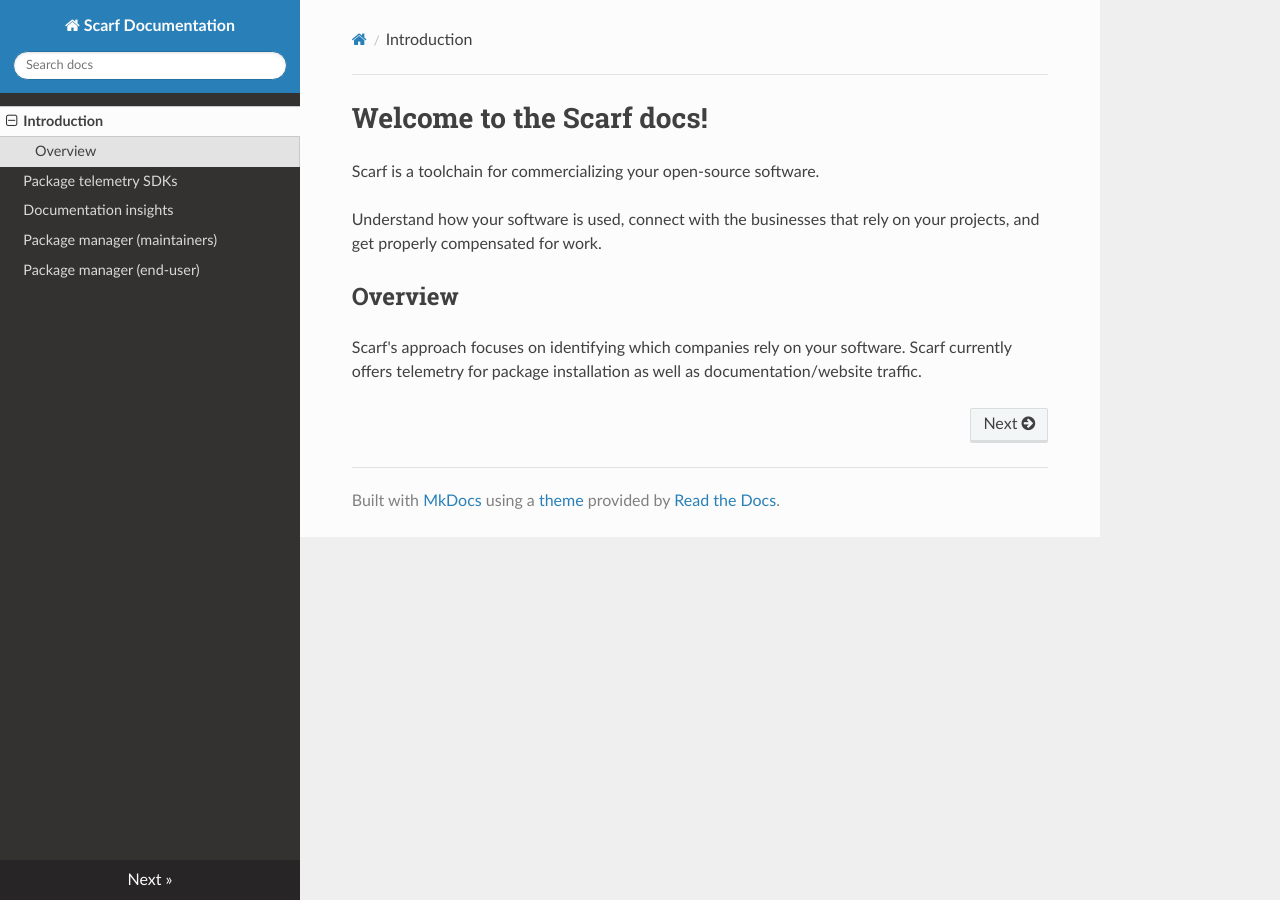
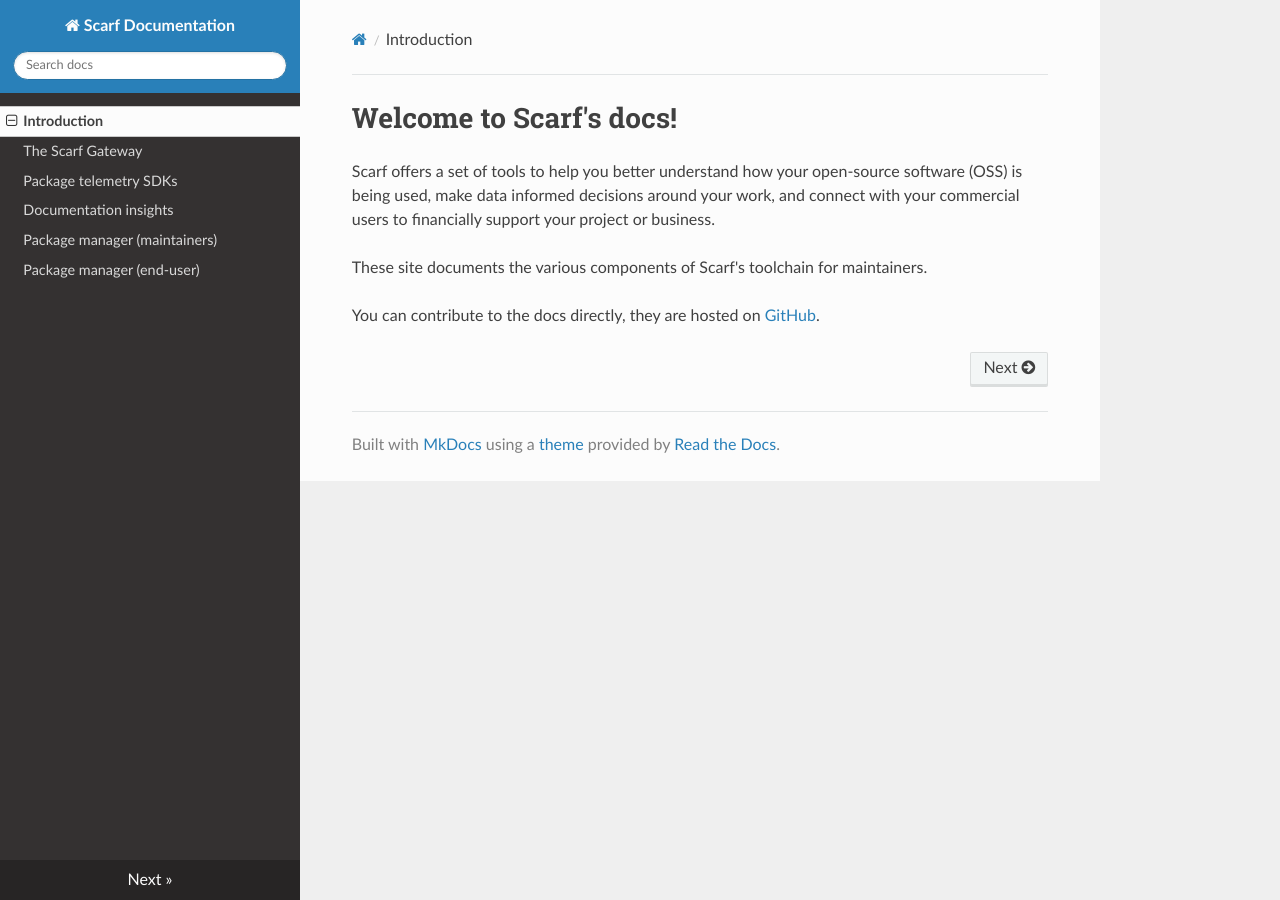
Before and after one commit to scarf-sh/docs, an MkDocs documentation site: the page built from docs/index.md, in a window 1280 px wide. Built offline with MkDocs 1.6.1, drawn with Linux system fonts in a browser that asks for light colours; nearby versions of some CDN libraries.

Commit message:
The Scarf Gateway documentation (#2)

```diff
--- a/docs/index.md
+++ b/docs/index.md
@@ -1,9 +1,7 @@
-# Welcome to the Scarf docs!
+# Welcome to Scarf's docs!
 
-Scarf is a toolchain for commercializing your open-source software.
+Scarf offers a set of tools to help you better understand how your open-source software (OSS) is being used, make data informed decisions around your work, and connect with your commercial users to financially support your project or business.
 
-Understand how your software is used, connect with the businesses that rely on your projects, and get properly compensated for work.
+These site documents the various components of Scarf's toolchain for maintainers.
 
-## Overview
-
-Scarf's approach focuses on identifying which companies rely on your software. Scarf currently offers telemetry for package installation as well as documentation/website traffic.
+You can contribute to the docs directly, they are hosted on [GitHub](https://github.com/scarf-sh/docs).
--- a/mkdocs.yml
+++ b/mkdocs.yml
@@ -2,6 +2,7 @@
 theme: readthedocs
 nav:
 - Introduction: 'index.md'
+- The Scarf Gateway: 'gateway.md'
 - Package telemetry SDKs: 'package-analytics.md'
 - Documentation insights: 'web-traffic.md'
 - Package manager (maintainers): 'distribute-with-scarf.md'
```
Also changed, not shown: docs/gateway.md (added, +150 -0 lines), docs/gateway-diagram-end-user.png (added), docs/gateway-diagram-internal.png (added), docs/gateway-diagram-maintainer.png (added).
